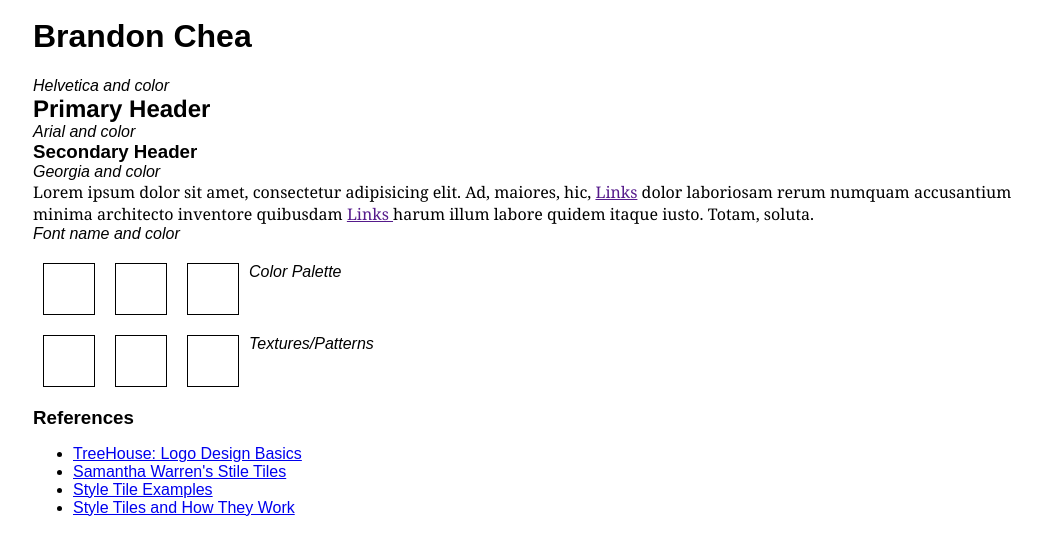
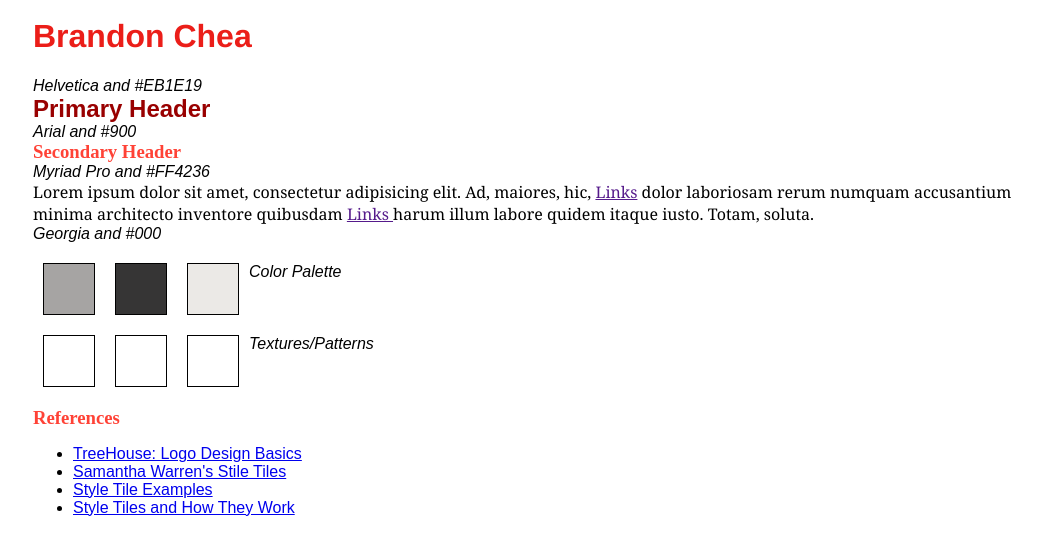
Before and after one commit to bchea/p3-style-tile, a plain HTML site: page index.html in a window 1280 px wide. Shown: the part 227-782 px from the top of the page, without its empty margins (107-1148 px from the left). Drawn offline with Linux system fonts and the light colour scheme.

Commit message:
Version2

```diff
--- a/css/styles.css
+++ b/css/styles.css
@@ -2,14 +2,21 @@
 h2, h3, p {
 	margin: 0;
 }
+h1 {
+	font-family: helvetica;
+	color: #EB1E19;
+}
 h2 {
-	font-family: helvetica;
+	font-family: Arial;
+	color: #900;
 }
 h3 {
-	font-family: Arial;
+	font-family: myriad pro;
+	color: #FF4236;
 }
 p {
 	font-family: georgia;
+	color: #000;
 }
 /* Layout for Style Tile*/
 section {
@@ -28,7 +35,15 @@ section {
 	height: 50px;
 	width: 50px;
 }
-
+.color-1 {
+	background: #A6A4A3;
+}
+.color-2 {
+	background: #363535;
+}
+.color-3 {
+	background: #EBE9E6;
+}
 
 /* Show Grid */
 .showgrid {
--- a/index.html
+++ b/index.html
@@ -23,16 +23,16 @@
 		<section>
 
 			<h1>Brandon Chea</h1>
-			<em>Helvetica and color</em>
+			<em>Helvetica and #EB1E19</em>
 
 			<h2>Primary Header</h2>
-			<em>Arial and color</em>
+			<em>Arial and #900</em>
 
 			<h3>Secondary Header</h3>
-			<em>Georgia and color</em>
+			<em>Myriad Pro and #FF4236</em>
 
 			<p>Lorem ipsum dolor sit amet, consectetur adipisicing elit. Ad, maiores, hic, <a href="">Links</a> dolor laboriosam rerum numquam accusantium minima architecto inventore quibusdam <a href="">Links </a> harum illum labore quidem itaque iusto. Totam, soluta.</p>
-			<em>Font name and color</em>
+			<em>Georgia and #000</em>
 
 		</section>
 
```
Also changed, not shown: img/Logo.gif (added).
